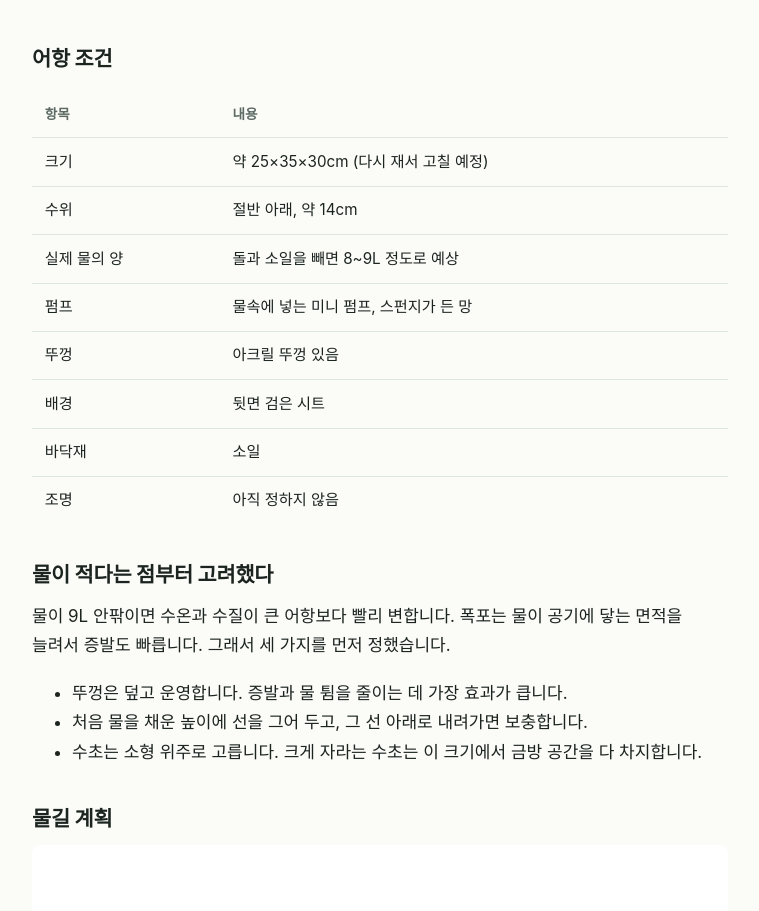
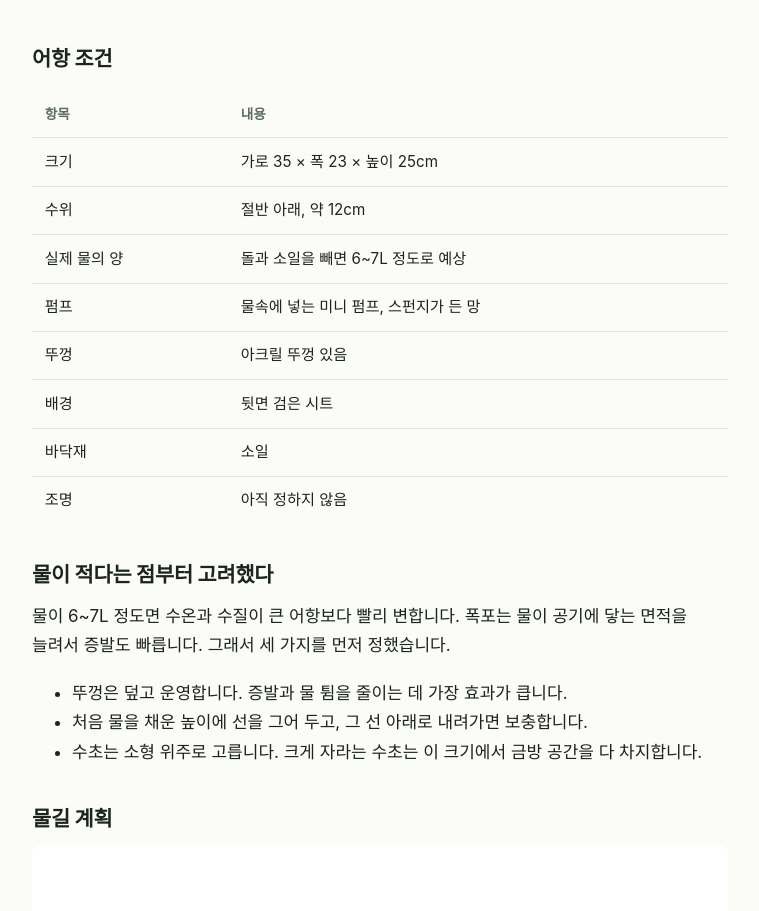
Before and after one commit to mongbam/jyep2, an Astro site: page /posts/waterfall-tank-setup in a window 1280 px wide. Shown: the part 1240-2151 px from the top of the page, without its empty margins (260-1019 px from the left). Built offline with nearby package versions, Linux system fonts and the light colour scheme; Astro itself is replaced by a stand-in of ours.

Commit message:
세팅 계획 글 어항 치수를 실측값으로 수정
Co-Authored-By: Claude Opus 5.5 <noreply@anthropic.com>
Claude-Session: https://claude.ai/code/session_01R6sXEhRCydXvb3hchLoyYL

```diff
--- a/src/content/posts/waterfall-tank-setup.md
+++ b/src/content/posts/waterfall-tank-setup.md
@@ -1,6 +1,6 @@
 ---
 title: 소형 어항에 화강암 폭포 만들기 (1) 세팅 계획
-description: 약 25×35cm 어항에 물속 펌프와 화강암으로 폭포를 만들고, 물을 절반 아래로 채워 물 위 돌에 수초를 붙이는 세팅 계획입니다.
+description: 35×23cm 어항에 물속 펌프와 화강암으로 폭포를 만들고, 물을 절반 아래로 채워 물 위 돌에 수초를 붙이는 세팅 계획입니다.
 pubDate: 2026-11-17
 tags: [세팅 기록, 폭포 어항, 계획]
 ---
@@ -13,9 +13,9 @@ tags: [세팅 기록, 폭포 어항, 계획]
 
 | 항목 | 내용 |
 | --- | --- |
-| 크기 | 약 25×35×30cm (다시 재서 고칠 예정) |
-| 수위 | 절반 아래, 약 14cm |
-| 실제 물의 양 | 돌과 소일을 빼면 8~9L 정도로 예상 |
+| 크기 | 가로 35 × 폭 23 × 높이 25cm |
+| 수위 | 절반 아래, 약 12cm |
+| 실제 물의 양 | 돌과 소일을 빼면 6~7L 정도로 예상 |
 | 펌프 | 물속에 넣는 미니 펌프, 스펀지가 든 망 |
 | 뚜껑 | 아크릴 뚜껑 있음 |
 | 배경 | 뒷면 검은 시트 |
@@ -24,7 +24,7 @@ tags: [세팅 기록, 폭포 어항, 계획]
 
 ## 물이 적다는 점부터 고려했다
 
-물이 9L 안팎이면 수온과 수질이 큰 어항보다 빨리 변합니다. 폭포는 물이 공기에 닿는 면적을 늘려서 증발도 빠릅니다. 그래서 세 가지를 먼저 정했습니다.
+물이 6~7L 정도면 수온과 수질이 큰 어항보다 빨리 변합니다. 폭포는 물이 공기에 닿는 면적을 늘려서 증발도 빠릅니다. 그래서 세 가지를 먼저 정했습니다.
 
 - 뚜껑은 덮고 운영합니다. 증발과 물 튐을 줄이는 데 가장 효과가 큽니다.
 - 처음 물을 채운 높이에 선을 그어 두고, 그 선 아래로 내려가면 보충합니다.
```
